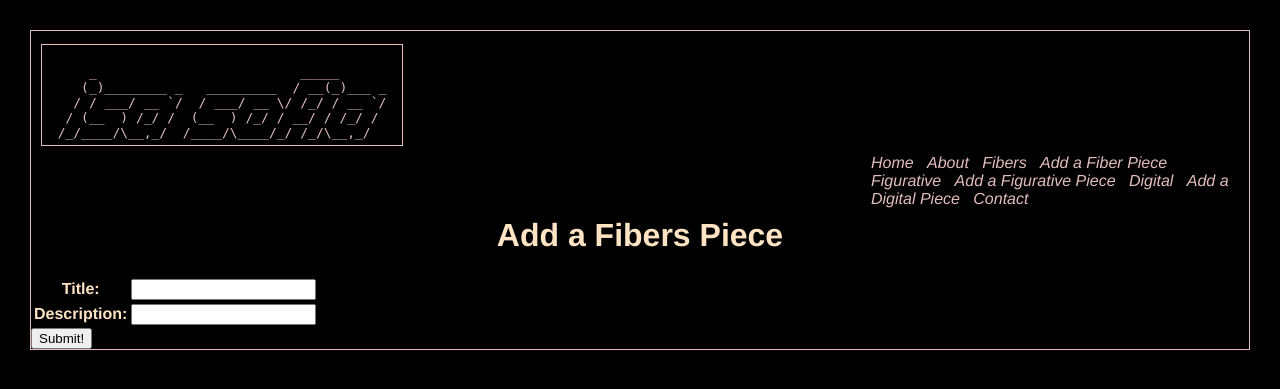
After one commit to isama22/ArtSite, a Django app: page /fibers/create/ in a window 1280 px wide. The commit adds this page. Shown: the top 389 px of the page. Run offline with Django 3.2, Linux system fonts and the light colour scheme.

Commit message:
crud working on each page

```diff
--- a/main_app/models.py
+++ b/main_app/models.py
@@ -1,4 +1,5 @@
 from django.db import models
+from django.urls import reverse
 
 class Fiber(models.Model):
     title = models.CharField(max_length=1000)
@@ -6,6 +7,9 @@ class Fiber(models.Model):
 
     def __str__(self):
      return self.title
+
+    def get_absolute_url(self):
+     return reverse('detail', kwargs={'fiber_id': self.id})
 
 class Figurative(models.Model):
     title = models.CharField(max_length=1000)
@@ -15,6 +19,8 @@ class Figurative(models.Model):
      return self.title
 
      #in python shell f.save() if for fibers and fg.save() is for figurative
+    def get_absolute_url(self):
+     return reverse('detail', kwargs={'figurative_id': self.id})
 
 class Digital(models.Model):
     title = models.CharField(max_length=1000)
@@ -22,3 +28,6 @@ class Digital(models.Model):
 
     def __str__(self):
      return self.title
+
+    def get_absolute_url(self):
+     return reverse('detail', kwargs={'digital_id': self.id})
--- a/main_app/static/css/style.css
+++ b/main_app/static/css/style.css
@@ -225,3 +225,19 @@ a:hover {
     border: solid 1px;
     border-color: bisque;
 }
+
+.index-link {
+    color: bisque;
+    border: solid 1px bisque;
+    padding: 10px;
+    width: 100px;
+    margin: 20px;
+}
+
+.description-card {
+    color: bisque;
+    border: solid 1px bisque;
+    padding: 20px;
+    width: 500px;
+    margin: 20px;
+}
--- a/main_app/templates/base.html
+++ b/main_app/templates/base.html
@@ -27,8 +27,11 @@
                 <li><a class="nav-link" href="{% url 'home' %}"><em>Home</em> &nbsp;</a></li>
                 <li><a class="nav-link" href="{% url 'about' %}"><em>About</em> &nbsp;</a></li>
                 <li><a class="nav-link" href="{% url 'fibers_index' %}"><em>Fibers</em> &nbsp;</a></li>
+                <li><a class="nav-link" href="{% url 'fibers_create' %}"><em>Add a Fiber Piece</em> &nbsp;</a></li>
                 <li><a class="nav-link" href="{% url 'figuratives_index' %}"><em>Figurative</em> &nbsp;</a></li>
+                <li><a class="nav-link" href="{% url 'figuratives_create' %}"><em>Add a Figurative Piece</em> &nbsp;</a></li>
                 <li><a class="nav-link" href="{% url 'digitals_index' %}"><em>Digital</em> &nbsp;</a></li>
+                <li><a class="nav-link" href="{% url 'digitals_create' %}"><em>Add a Digital Piece</em> &nbsp;</a></li>
                 <li><a class="nav-link" href="{% url 'contact' %}"><em>Contact</em> &nbsp;</a></li>
             </ul>
         </nav>
--- a/main_app/templates/digitals/index.html
+++ b/main_app/templates/digitals/index.html
@@ -6,7 +6,7 @@
 {% for digital in digitals %}
   <div class="card">
     <a href="/digitals/{{ digital.id }}">
-    <div class="card-content">
+    <div class="index-link">
       <span>{{ digital.title }}</span>
     </div>
   </a>
--- a/main_app/templates/fibers/detail.html
+++ b/main_app/templates/fibers/detail.html
@@ -4,10 +4,13 @@
 <h1>fiber Details</h1>
 
 <div class="card">
-  <div class="card-content">
+  <div class="description-card">
     <span class="card-title">{{ fiber.title }}</span>
     <p>Description: {{ fiber.description }}</p>
   </div>
+  <a href="{% url 'fibers_update' fiber.id %}">Edit</a>
+  <a href="{% url 'fibers_delete' fiber.id %}">Delete</a>
+  <a href="{% url 'fibers_index' %}">Cancel</a>
 </div>
 
 {% endblock %}
--- a/main_app/templates/fibers/index.html
+++ b/main_app/templates/fibers/index.html
@@ -6,7 +6,7 @@
 {% for fiber in fibers %}
   <div class="card">
     <a href="/fibers/{{ fiber.id }}">
-    <div class="card-content">
+    <div class="index-link">
       <span>{{ fiber.title }}</span>
     </div>
   </a>
--- a/main_app/templates/figuratives/detail.html
+++ b/main_app/templates/figuratives/detail.html
@@ -4,9 +4,12 @@
 <h1>figurative Details</h1>
 
 <div class="card">
-  <div class="card-content">
+  <div class="description-card">
     <span class="card-title">{{ figurative.title }}</span>
     <p>Description: {{ figurative.description }}</p>
+    <a href="{% url 'figuratives_update' figurative.id %}">Edit</a>
+    <a href="{% url 'figuratives_delete' figurative.id %}">Delete</a>
+    <a href="{% url 'figuratives_index' %}">Cancel</a>
   </div>
 </div>
 
--- a/main_app/templates/figuratives/index.html
+++ b/main_app/templates/figuratives/index.html
@@ -6,7 +6,7 @@
 {% for figurative in figuratives %}
   <div class="card">
     <a href="/figuratives/{{ figurative.id }}">
-    <div class="card-content">
+    <div class="index-link">
       <span>{{ figurative.title }}</span>
     </div>
   </a>
--- /dev/null
+++ b/main_app/templates/main_app/fiber_form.html
@@ -0,0 +1,19 @@
+{% extends 'base.html' %}
+
+{% block content %}
+  <!-- Leaving the action empty makes the form post to the same url used to display it -->
+  {% if object %}
+  <h1>Edit&nbsp;&nbsp;<span class="teal-text">{{object.title}}</span></h1>
+{% else %}
+  <h1>Add a Fibers Piece</h1>
+{% endif %}
+  <form action="" method="post">
+    <!-- Django requires the following for security purposes -->
+    {% csrf_token %}
+    <table>
+      <!-- Render the inputs inside of <tr>s & <td>s -->
+      {{ form.as_table }}
+    </table>
+    <input type="submit" value="Submit!" class="btn">
+  </form>
+{% endblock %}
--- a/main_app/urls.py
+++ b/main_app/urls.py
@@ -5,12 +5,22 @@ urlpatterns = [
     path('', views.home, name='home'),
     path('about', views.about, name="about"),
     path('contact', views.contact, name="contact"),
+
     path('fibers/', views.fibers_index, name="fibers_index"),
     path('fibers/<int:fiber_id>/', views.fibers_detail, name='fibers_detail'),
+    path('fibers/create/', views.FibersCreate.as_view(), name='fibers_create'),
+    path('fibers/<int:pk>/update/', views.FiberUpdate.as_view(), name='fibers_update'),
+    path('fibers/<int:pk>/delete/', views.FiberDelete.as_view(), name='fibers_delete'),
 
     path('figuratives/', views.figuratives_index, name="figuratives_index"),
     path('figuratives/<int:figurative_id>/', views.figuratives_detail, name='figuratives_detail'),
+    path('figuratives/create/', views.FigurativesCreate.as_view(), name='figuratives_create'),
+    path('figuratives/<int:pk>/update/', views.FigurativeUpdate.as_view(), name='figuratives_update'),
+    path('figuratives/<int:pk>/delete/', views.FigurativeDelete.as_view(), name='figuratives_delete'),
 
     path('digitals/', views.digitals_index, name="digitals_index"),
     path('digitals/<int:digital_id>/', views.digitals_detail, name='digitals_detail'),
+    path('digitals/create/', views.DigitalsCreate.as_view(), name='digitals_create'),
+    path('digitals/<int:pk>/update/', views.DigitalUpdate.as_view(), name='digitals_update'),
+    path('digitals/<int:pk>/delete/', views.DigitalDelete.as_view(), name='digitals_delete'),
 ]
--- a/main_app/views.py
+++ b/main_app/views.py
@@ -1,5 +1,6 @@
 from django.shortcuts import render
 from .models import Fiber
+from django.views.generic.edit import CreateView, UpdateView, DeleteView
 from .models import Figurative
 from .models import Digital
 # Add the following import
@@ -25,6 +26,21 @@ def fibers_detail(request, fiber_id):
   fiber = Fiber.objects.get(id=fiber_id)
   return render(request, 'fibers/detail.html', { 'fiber': fiber })
 
+class FibersCreate(CreateView):
+  model = Fiber
+  fields = '__all__'
+  success_url = '/fibers/'
+
+class FiberUpdate(UpdateView):
+  model = Fiber
+  # Let's disallow the renaming of a cat by excluding the name field!
+  fields = '__all__'
+  success_url = '/fibers/'
+
+class FiberDelete(DeleteView):
+  model = Fiber
+  success_url = '/fibers/'
+
 def figuratives_index(request):
   figuratives = Figurative.objects.all()
   return render(request, 'figuratives/index.html', { 'figuratives': figuratives })
@@ -33,6 +49,21 @@ def figuratives_detail(request, figurative_id):
   figurative = Figurative.objects.get(id=figurative_id)
   return render(request, 'figuratives/detail.html', { 'figurative': figurative })
 
+class FigurativesCreate(CreateView):
+  model = Figurative
+  fields = '__all__'
+  success_url = '/figuratives/'
+
+class FigurativeUpdate(UpdateView):
+  model = Figurative
+  # Let's disallow the renaming of a cat by excluding the name field!
+  fields = '__all__'
+  success_url = '/figuratives/'
+
+class FigurativeDelete(DeleteView):
+  model = Figurative
+  success_url = '/figuratives/'
+
 def digitals_index(request):
   digitals = Digital.objects.all()
   return render(request, 'digitals/index.html', { 'digitals': digitals })
@@ -40,3 +71,18 @@ def digitals_index(request):
 def digitals_detail(request, digital_id):
   digital = Digital.objects.get(id=digital_id)
   return render(request, 'digitals/detail.html', { 'digital': digital })
+
+class DigitalsCreate(CreateView):
+  model = Digital
+  fields = '__all__'
+  success_url = '/digitals/'
+
+class DigitalUpdate(UpdateView):
+  model = Digital
+  # Let's disallow the renaming of a cat by excluding the name field!
+  fields = '__all__'
+  success_url = '/digitals/'
+
+class DigitalDelete(DeleteView):
+  model = Digital
+  success_url = '/digitals/'
```
Also changed, not shown: main_app/templates/digitals/detail.html (+5 -2 lines), main_app/templates/main_app/digital_confirm_delete.html (added, +13 -0 lines), main_app/templates/main_app/digital_form.html (added, +14 -0 lines), main_app/templates/main_app/fiber_confirm_delete.html (added, +13 -0 lines), main_app/templates/main_app/figurative_confirm_delete.html (added, +13 -0 lines), main_app/templates/main_app/figurative_form.html (added, +19 -0 lines).
